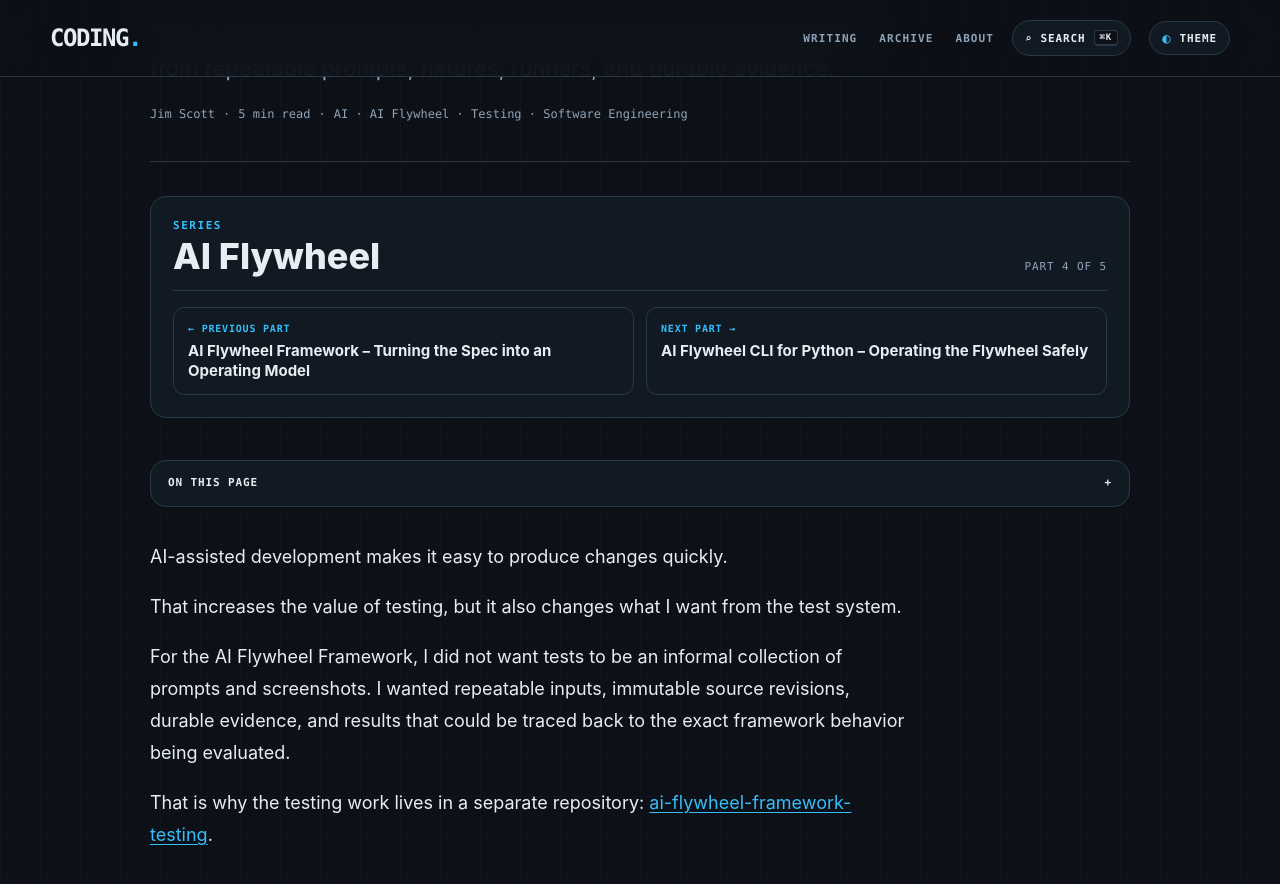
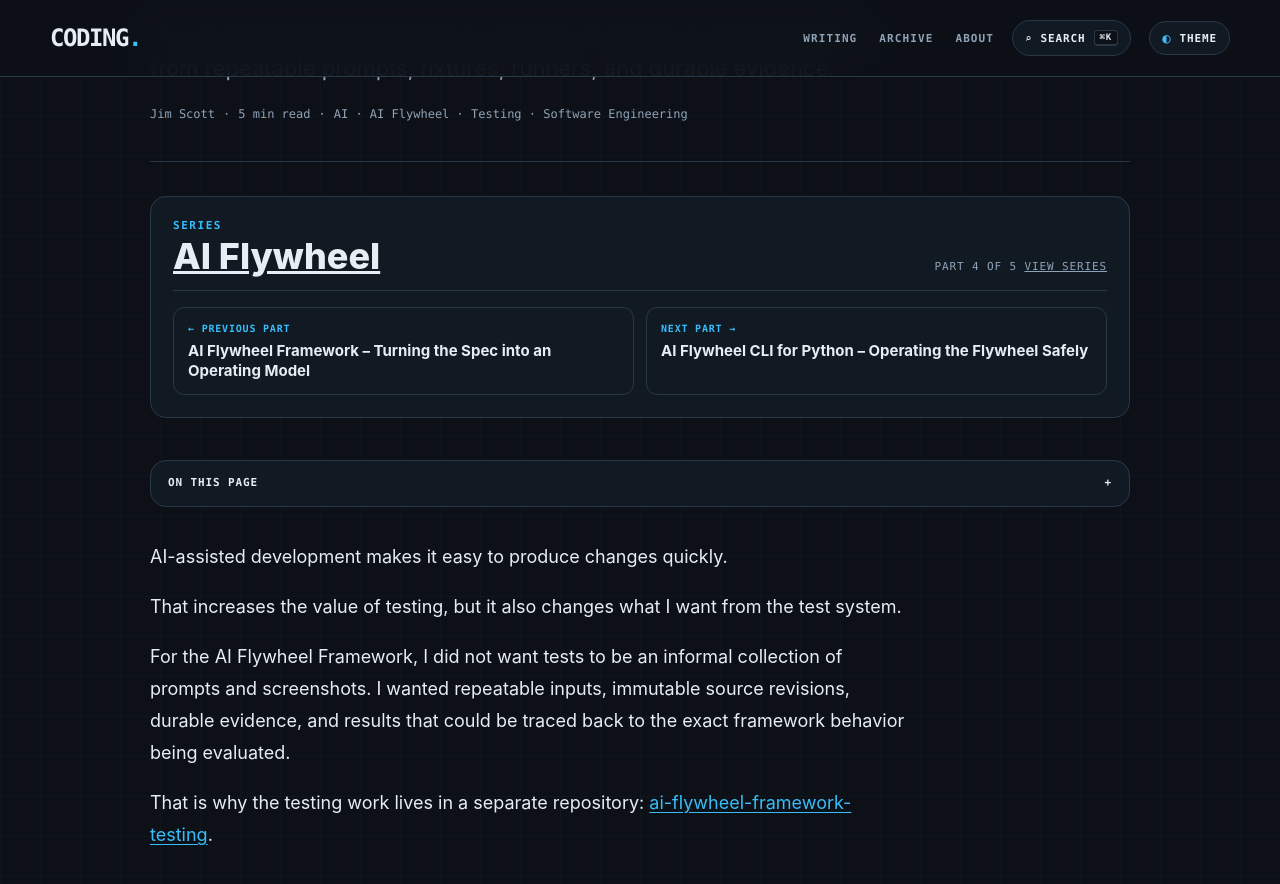
Before and after one commit to infoconex/coding-blog, a Jekyll site: the page built from post/2026/07/27/testing-the-ai-flywheel-framework-with-durable-evidence/index.md, in a window 1280 px wide and 900 px high, scrolled down 444 px. Shown: the top 884 px of the window. Built offline with Jekyll 4.4.1, drawn with Linux system fonts in a browser that asks for light colours; some of the changed text lies outside the part shown.

Commit message:
Link series navigation to dedicated series pages

```diff
--- a/_layouts/post.html
+++ b/_layouts/post.html
@@ -30,8 +30,17 @@ layout: default
 {% assign series_previous = nil %}
 {% assign series_next = nil %}
 {% assign series_position = 0 %}
+{% assign series_meta = nil %}
+{% assign series_url = nil %}
 {% if page.series %}
   {% assign series_pages = all_articles | where: "series", page.series | sort: "seriesOrder" %}
+  {% for item in site.data.series %}
+    {% if item.title == page.series %}
+      {% assign series_meta = item %}
+      {% capture series_url %}/series/{{ item.slug }}/{% endcapture %}
+      {% break %}
+    {% endif %}
+  {% endfor %}
   {% assign found_series_current = false %}
   {% for item in series_pages %}
     {% if found_series_current %}
@@ -104,9 +113,12 @@ layout: default
       <div class="series-panel__head">
         <div>
           <div class="eyebrow">Series</div>
-          <h2 id="series-heading">{{ page.series }}</h2>
+          <h2 id="series-heading">{% if series_url %}<a href="{{ series_url | relative_url }}">{{ page.series }}</a>{% else %}{{ page.series }}{% endif %}</h2>
         </div>
-        <div class="series-panel__position">Part {{ series_position }} of {{ series_pages.size }}</div>
+        <div class="series-panel__position">
+          <span>Part {{ series_position }} of {{ series_pages.size }}</span>
+          {% if series_url %}<a href="{{ series_url | relative_url }}">View series</a>{% endif %}
+        </div>
       </div>
       {% if series_previous or series_next %}
       <nav class="series-panel__nav" aria-label="Series navigation">
@@ -130,20 +142,21 @@ layout: default
       <div class="series-panel__head">
         <div>
           <div class="eyebrow">Continue the series</div>
-          <h2 id="series-footer-heading">{{ page.series }}</h2>
+          <h2 id="series-footer-heading">{% if series_url %}<a href="{{ series_url | relative_url }}">{{ page.series }}</a>{% else %}{{ page.series }}{% endif %}</h2>
         </div>
-        <div class="series-panel__position">Part {{ series_position }} of {{ series_pages.size }}</div>
+        <div class="series-panel__position"><span>Part {{ series_position }} of {{ series_pages.size }}</span></div>
       </div>
-      {% if series_previous or series_next %}
-      <nav class="series-panel__nav" aria-label="Series navigation after article">
+      <nav class="series-panel__nav series-panel__nav--footer" aria-label="Series navigation after article">
         {% if series_previous %}
           <a href="{{ series_previous.url | relative_url }}"><span>← Previous part</span><strong>{{ series_previous.title }}</strong></a>
         {% else %}<span></span>{% endif %}
+        {% if series_url %}
+          <a class="series-panel__overview" href="{{ series_url | relative_url }}"><span>Series overview</span><strong>View complete series</strong></a>
+        {% endif %}
         {% if series_next %}
           <a href="{{ series_next.url | relative_url }}"><span>Next part →</span><strong>{{ series_next.title }}</strong></a>
-        {% endif %}
+        {% else %}<span></span>{% endif %}
       </nav>
-      {% endif %}
     </aside>
   {% endif %}
 
```
